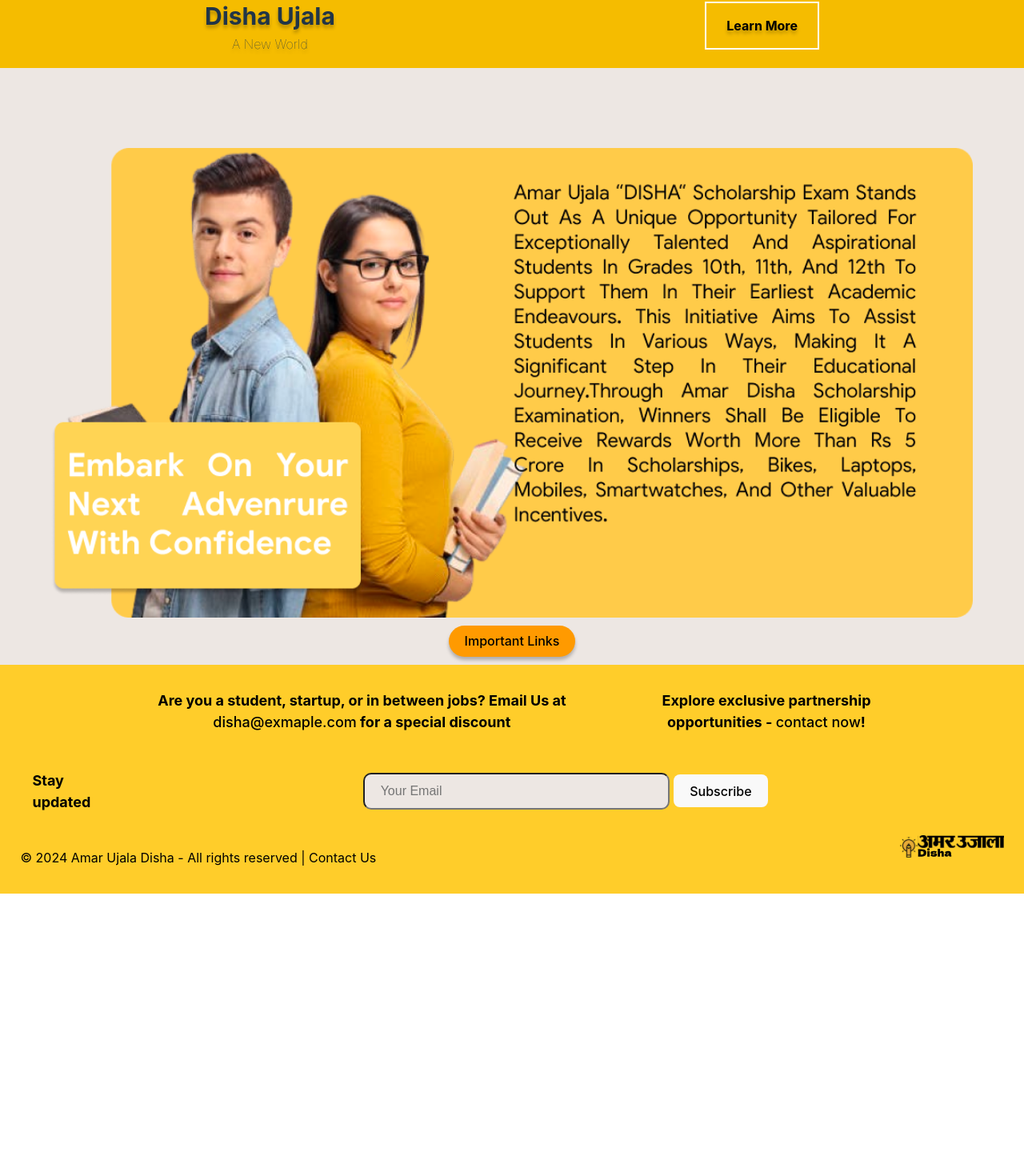
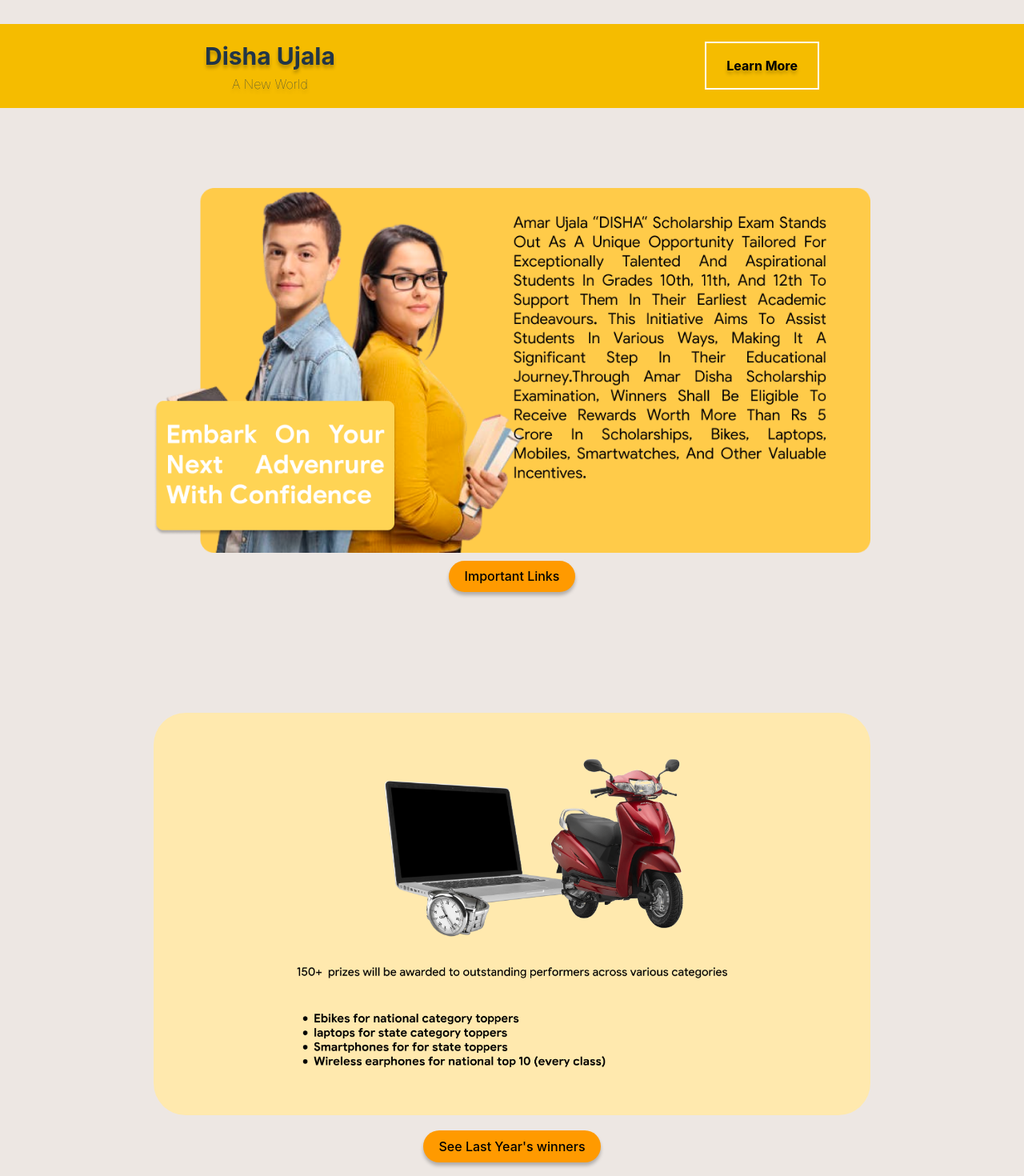
Before and after one commit to isg32/disha_front-end, a React (Vite) app: page / in a window 1280 px wide. Shown: the part 780-2250 px from the top of the page at 80% size. Before the commit the page ends 1897 px from the top, so only its background shows below. Built offline with nearby package versions, Linux system fonts and the light colour scheme.

Commit message:
ui: Add another Overlay(3)
- Update Paddings

Signed-off-by: Sapan Gajjar <sapangajjar101105@gmail.com>

```diff
--- a/src/pages/home.jsx
+++ b/src/pages/home.jsx
@@ -8,6 +8,7 @@
 import seventyfiveyears from '../assets/images/disha_75years.png'
 import Learnmoresplit from '../Static-components/learnmoresplit.jsx'
 import Bannertwp from '../assets/images/banner2.png'
+import Banner3twp from '../assets/images/banner3overlay.png'
 
 function HomePage() {
   return (
@@ -41,9 +42,17 @@
       <Learnmoresplit/>
 
       {/* Another Banner */}
-      <div className='hvr-grow-minimal' style={{width: 'auto', height: 'auto', display:'flex', flexDirection: 'column',justifyContent: 'center', alignItems: 'center', margin: 'auto'}} >
-      <img className='hvr-grow-minimal' src={Bannertwp} alt="Banner2" style={{width: '90%', height: 'auto'}} />
+      <div className='hvr-grow-minimal' style={{width: 'auto', height: 'auto', display:'flex', flexDirection: 'column',justifyContent: 'center', alignItems: 'center', margin: 'auto', marginBottom: '10%'}} >
+      <img className='hvr-grow-minimal' src={Bannertwp} alt="Banner2" style={{width: '70%', height: 'auto'}} />
           <button className='hvr-grow' style={{margin: '10px', border: 'none' ,borderRadius: '50px' ,background: '#FF9A00',boxShadow: '0px 4px 4px 0px rgba(0, 0, 0, 0.25)'}} >Important Links</button>
+      </div>
+
+      {/* Another Banner */}
+      <div className='hvr-grow-minimal' style={{ width: 'auto', height: 'auto', display:'flex', flexDirection: 'column',justifyContent: 'space-between', alignItems: 'center', marginBottom: '10%'}} >
+        <div style={{margin: '1% 15%', borderRadius: '40px', background: '#FFE9AE' }}>
+        <img src={Banner3twp} alt="banner3 overlay" style={{margin: '6% 15%',width: '60%', height: 'auto'}}/>
+        </div>
+        <button className='hvr-grow' style={{margin: '6px', border: 'none' ,borderRadius: '50px' ,background: '#FF9A00',boxShadow: '0px 4px 4px 0px rgba(0, 0, 0, 0.25)'}} >See Last Year's winners</button>
       </div>
 
       {/* Footer */}
--- a/src/styles/pillbar.css
+++ b/src/styles/pillbar.css
@@ -79,7 +79,7 @@
 
   .surround {
     margin-left: 16%;
-    margin-bottom: 100px;
+    margin-bottom: 150px;
     width: 100%;
     text-align: center;
     padding: 20px;
@@ -89,7 +89,7 @@
 
   .surround {
     margin-left: 16%;
-    margin-bottom: 250px;
+    margin-bottom: 100px;
     width: 100%;
     text-align: center;
     padding: 20px;
```
Also changed, not shown: src/assets/images/banner3overlay.png (added).
